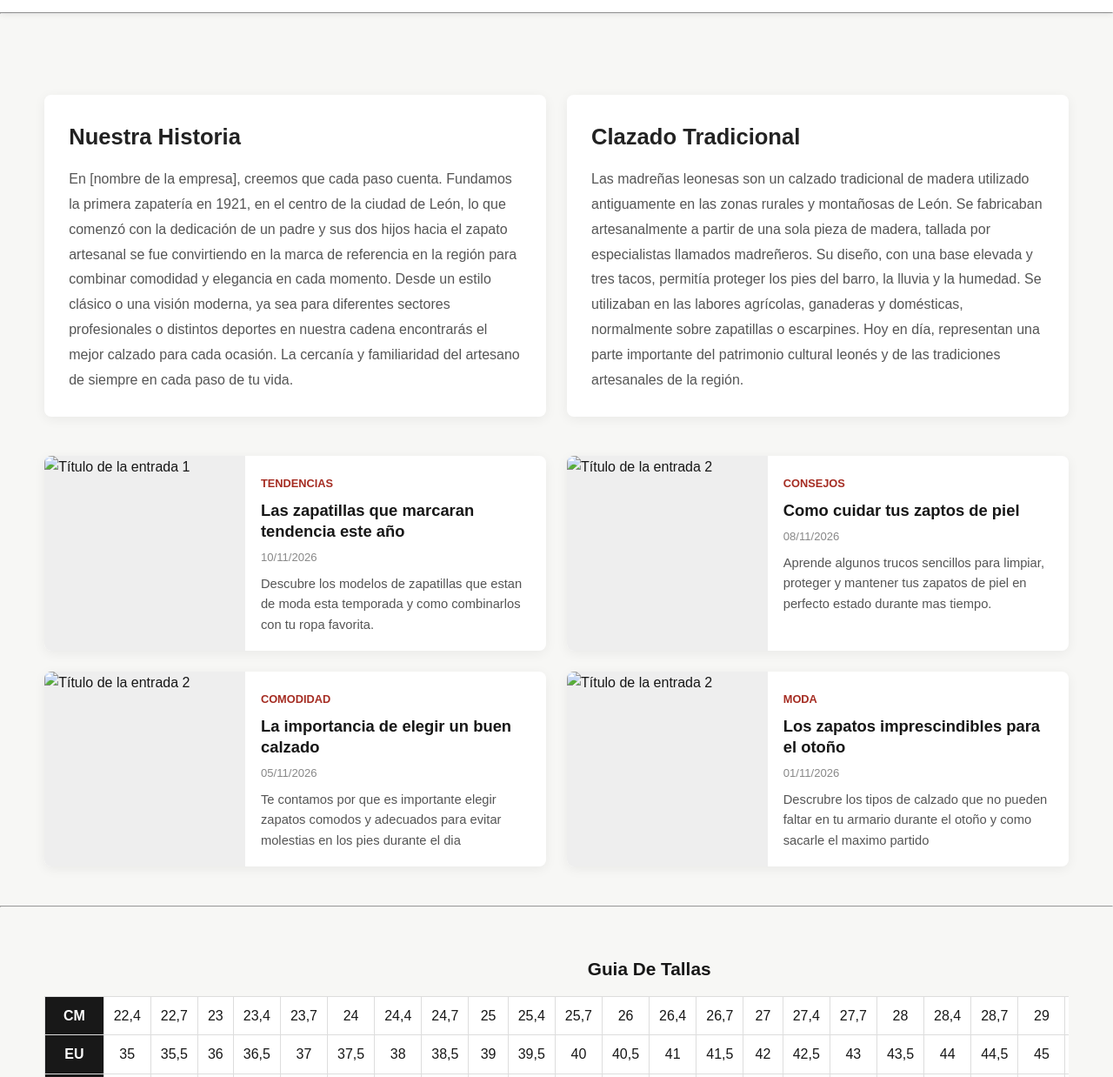
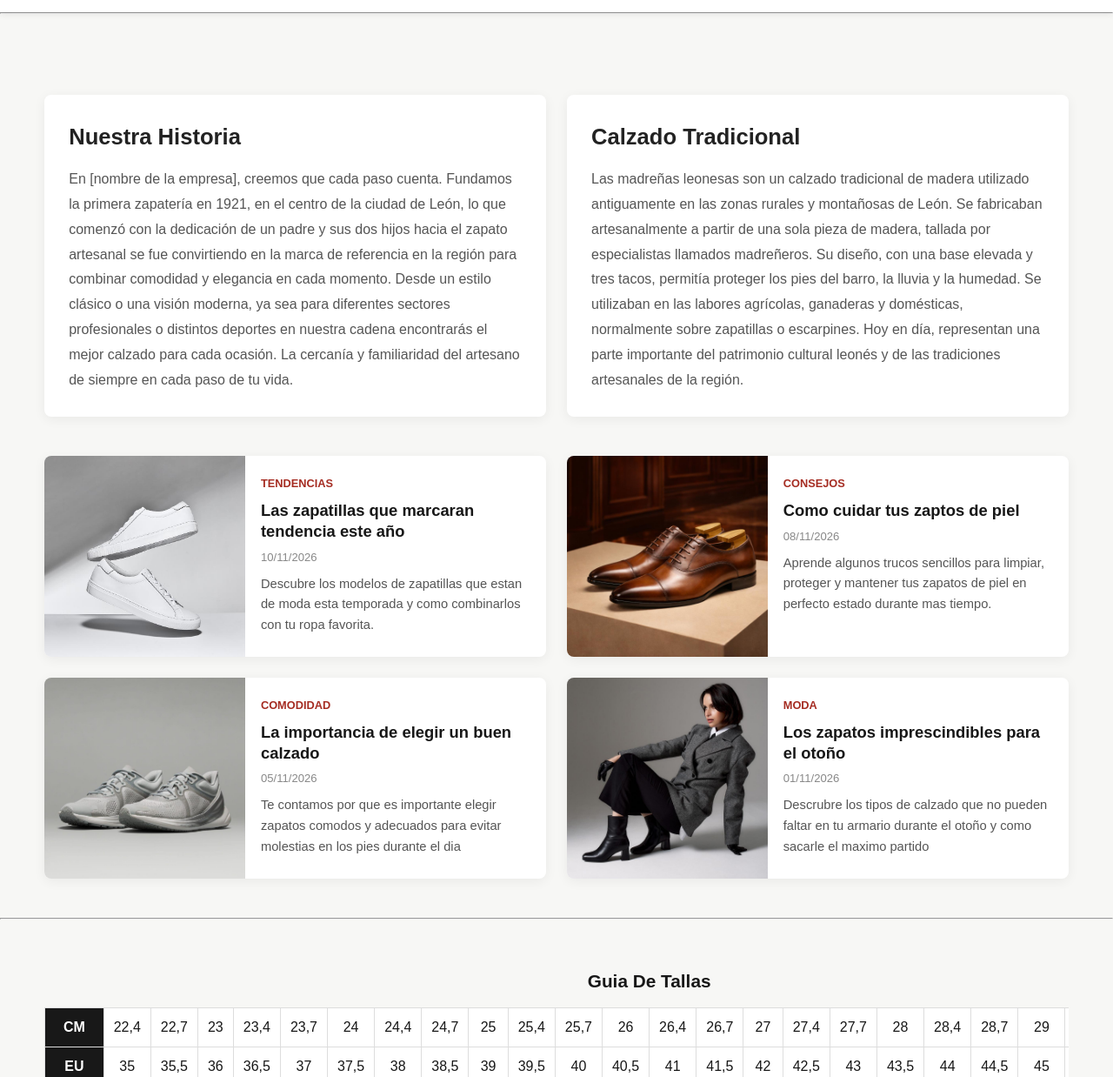
Before and after one commit to BitronsCat/ProyectoZapateria_DIW, a plain HTML site: page vistas/nosotros.html in a window 1280 px wide. Shown: the part 62-1300 px from the top of the page at 87% size. Drawn offline with Linux system fonts and the light colour scheme.

Commit message:
Modificadas algunas rutas de imágenes y erratas.

```diff
--- a/vistas/nosotros.html
+++ b/vistas/nosotros.html
@@ -56,7 +56,7 @@
         </div>
 
         <div class="tarjeta">
-            <h1>Clazado Tradicional</h1>
+            <h1>Calzado Tradicional</h1>
             <p class="descripcion">
                 Las madreñas leonesas son un calzado tradicional de madera utilizado antiguamente
                 en las zonas rurales y montañosas de León. Se fabricaban artesanalmente a partir
@@ -74,7 +74,7 @@
 
             <article class="post">
                 <div class="post-imagen">
-                    <img src="./img/nosotros/1.jpg" alt="Título de la entrada 1">
+                    <img src="../media/1.jpg" alt="Título de la entrada 1">
                 </div>
                 <div class="post-info">
                     <span class="post-categoria">Tendencias</span>
@@ -89,7 +89,7 @@
             <!-- Artículo 2 -->
             <article class="post">
                 <div class="post-imagen">
-                    <img src="./img/nosotros/2.jpg" alt="Título de la entrada 2">
+                    <img src="../media/2.jpg" alt="Título de la entrada 2">
                 </div>
                 <div class="post-info">
                     <span class="post-categoria">Consejos</span>
@@ -105,7 +105,7 @@
 
             <article class="post">
                 <div class="post-imagen">
-                    <img src="./img/nosotros/3.jpg" alt="Título de la entrada 2">
+                    <img src="../media/3.jpg" alt="Título de la entrada 2">
                 </div>
                 <div class="post-info">
                     <span class="post-categoria">Comodidad</span>
@@ -119,7 +119,7 @@
 
             <article class="post">
                 <div class="post-imagen">
-                    <img src="./img/nosotros/4.jpg" alt="Título de la entrada 2">
+                    <img src="../media/4.jpg" alt="Título de la entrada 2">
                 </div>
                 <div class="post-info">
                     <span class="post-categoria">Moda</span>
```
Also changed, not shown: vistas/novedades.html (+4 -4 lines), vistas/ofertas.html (+1 -1 lines).
